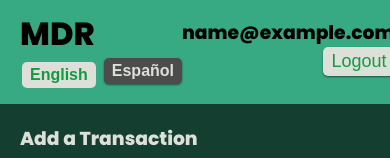
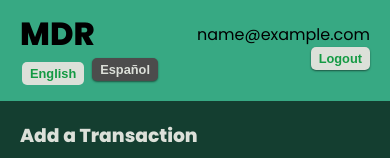
Before and after one commit to knightmac19/Money-Dunn-Right, a React (Create React App) app in the folder frontend/: page / in a window 390 px wide. Shown: the top 158 px of the page. Built offline with nearby package versions, Linux system fonts and the light colour scheme; no server answers; sample sign-in values are in the browser's storage.

Commit message:
fixing nav btns responsiveness

```diff
--- a/frontend/src/components/Navbar.js
+++ b/frontend/src/components/Navbar.js
@@ -41,7 +41,7 @@ const Navbar = () => {
         <nav>
           {user && (
             <div className="user-email-container">
-              <h3>{user.email}</h3>
+              <p>{user.email}</p>
               <button onClick={handleClick}>{lang.logoutBtnText}</button>
             </div>
           )}
--- a/frontend/src/index.css
+++ b/frontend/src/index.css
@@ -94,7 +94,7 @@ header a {
   background-color: var(--gray-btn);
   color: var(--cards-background);
   border: none;
-  font-size: 16px;
+  font-size: 0.8em;
   padding: 4px 8px 4px 8px;
   font-weight: bold;
   cursor: pointer;
@@ -362,7 +362,8 @@ nav button {
   color: var(--primary);
   background-color: var(--cards-background);
   border: none;
-  font-size: 18px;
+  font-size: 0.8em;
+  font-weight: bold;
   padding: 4px 8px 4px 8px;
   cursor: pointer;
   border-radius: 5px;
@@ -386,6 +387,10 @@ nav button:active {
   display: flex;
   flex-direction: column;
   align-items: flex-end;
+}
+
+.user-email-container p {
+  font-size: 1em;
 }
 
 
@@ -412,6 +417,19 @@ nav button:active {
   }
   .nav-header-small {
     display: none;
+  }
+
+  .user-email-container p {
+    font-size: 1.2em;
+    font-weight: bold;
+  }
+
+  .lang-container button {
+    font-size: 1em;
+  }
+
+  nav button {
+    font-size: 1em;
   }
 
 
@@ -444,6 +462,11 @@ nav button:active {
     flex-direction: row;
   }
 
+  .user-email-container p {
+    font-size: 1.5em;
+    font-weight: bold;
+  }
+
 }
 
 @media (min-width: 992px) {
@@ -472,4 +495,9 @@ nav button:active {
     flex-direction: row;
   }
 
+  .user-email-container p {
+    font-size: 1.5em;
+    font-weight: bold;
+  }
+
 }
```
